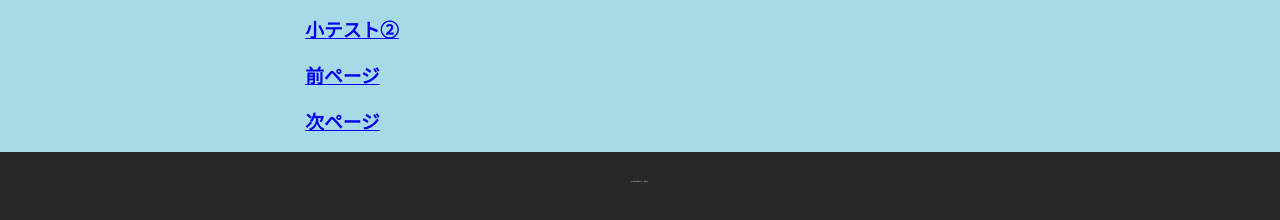
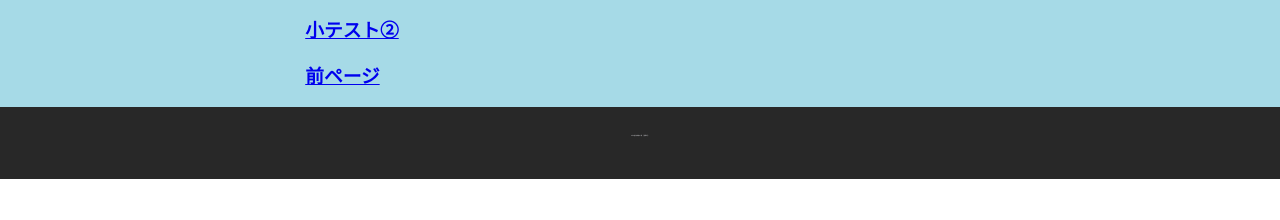
Before and after one commit to kosenstudy/kosenstudy, a plain HTML site: page text/電気回路/kiru_law.html in a window 1280 px wide. Shown: the part 1756-1976 px from the top of the page. After the commit the page ends 1935 px from the top, so only its background shows below. Drawn offline with Linux system fonts and the light colour scheme.

Commit message:
comment out

```diff
--- a/text/電気回路/kiru_law.html
+++ b/text/電気回路/kiru_law.html
@@ -107,7 +107,7 @@
                    <h3><a href="https://forms.gle/6rAKXSEEubRmRtUU9">小テスト➀</a></h3>
                    <h3><a href="https://forms.gle/AhjvaYgbbbt7S1Bq9">小テスト➁</a></h3>
                    <h3><a href="../電気回路/ohms_law.html">前ページ</a></h3>
-                   <h3><a href="../電気回路/tebunann.html">次ページ</a></h3>
+                  <!-- <h3><a href="../電気回路/tebunann.html">次ページ</a></h3> -->
                 </main>
             </div>
 
```
